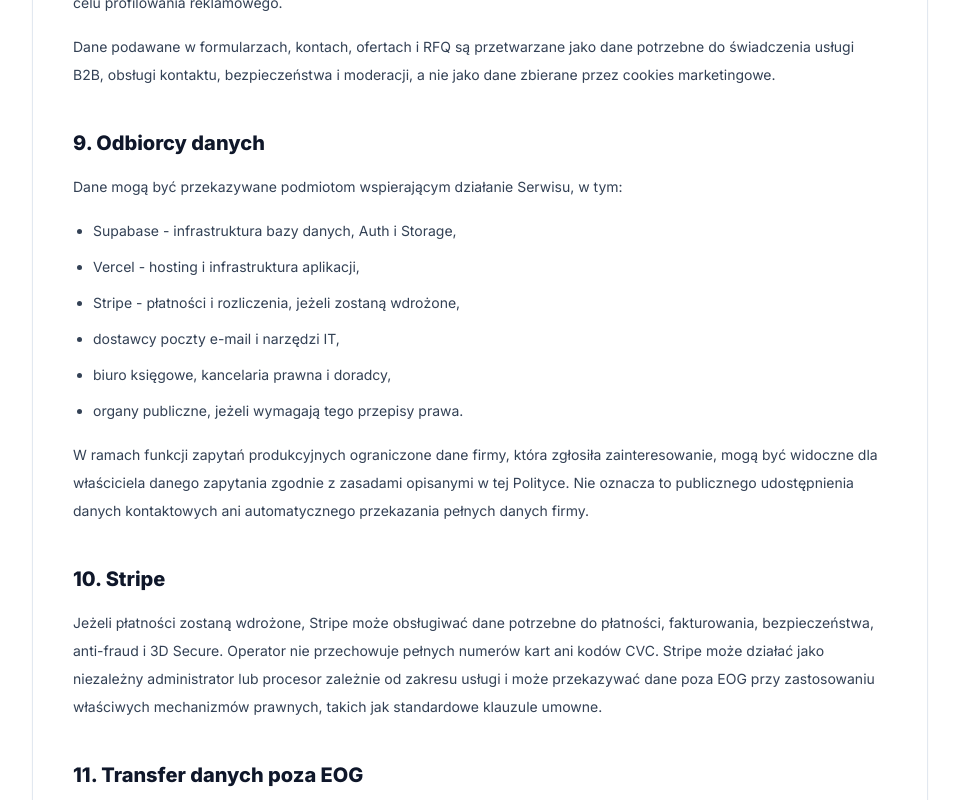
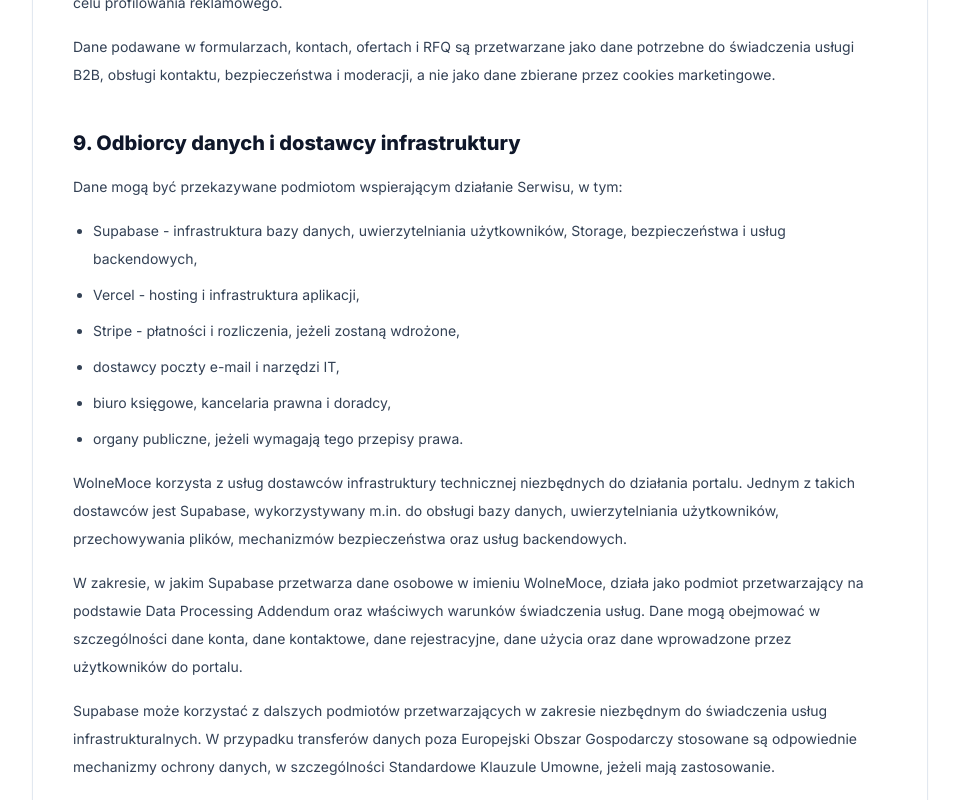
Before and after one commit to piotrfpn/wolnemoce_www, a Next.js app: page /en/polityka-prywatnosci in a window 1280 px wide. Shown: the part 3900-4700 px from the top of the page, without its empty margins (160-1119 px from the left). Built offline with nearby package versions, Linux system fonts and the light colour scheme; no server answers.

Commit message:
docs: document supabase dpa processor notice

```diff
--- a/components/views/PrivacyDocumentView.tsx
+++ b/components/views/PrivacyDocumentView.tsx
@@ -219,16 +219,39 @@
                 </p>
               </Section>
 
-              <Section number={9} title="Odbiorcy danych">
+              <Section number={9} title="Odbiorcy danych i dostawcy infrastruktury">
                 <p>Dane mogą być przekazywane podmiotom wspierającym działanie Serwisu, w tym:</p>
                 <ul className="list-disc space-y-2 pl-5">
-                  <li>Supabase - infrastruktura bazy danych, Auth i Storage,</li>
+                  <li>Supabase - infrastruktura bazy danych, uwierzytelniania użytkowników, Storage, bezpieczeństwa i usług backendowych,</li>
                   <li>Vercel - hosting i infrastruktura aplikacji,</li>
                   <li>Stripe - płatności i rozliczenia, jeżeli zostaną wdrożone,</li>
                   <li>dostawcy poczty e-mail i narzędzi IT,</li>
                   <li>biuro księgowe, kancelaria prawna i doradcy,</li>
                   <li>organy publiczne, jeżeli wymagają tego przepisy prawa.</li>
                 </ul>
+                <p>
+                  WolneMoce korzysta z usług dostawców infrastruktury technicznej
+                  niezbędnych do działania portalu. Jednym z takich dostawców
+                  jest Supabase, wykorzystywany m.in. do obsługi bazy danych,
+                  uwierzytelniania użytkowników, przechowywania plików,
+                  mechanizmów bezpieczeństwa oraz usług backendowych.
+                </p>
+                <p>
+                  W zakresie, w jakim Supabase przetwarza dane osobowe w imieniu
+                  WolneMoce, działa jako podmiot przetwarzający na podstawie Data
+                  Processing Addendum oraz właściwych warunków świadczenia usług.
+                  Dane mogą obejmować w szczególności dane konta, dane
+                  kontaktowe, dane rejestracyjne, dane użycia oraz dane
+                  wprowadzone przez użytkowników do portalu.
+                </p>
+                <p>
+                  Supabase może korzystać z dalszych podmiotów przetwarzających w
+                  zakresie niezbędnym do świadczenia usług infrastrukturalnych. W
+                  przypadku transferów danych poza Europejski Obszar Gospodarczy
+                  stosowane są odpowiednie mechanizmy ochrony danych, w
+                  szczególności Standardowe Klauzule Umowne, jeżeli mają
+                  zastosowanie.
+                </p>
                 <p>
                   W ramach funkcji zapytań produkcyjnych ograniczone dane firmy,
                   która zgłosiła zainteresowanie, mogą być widoczne dla
```
